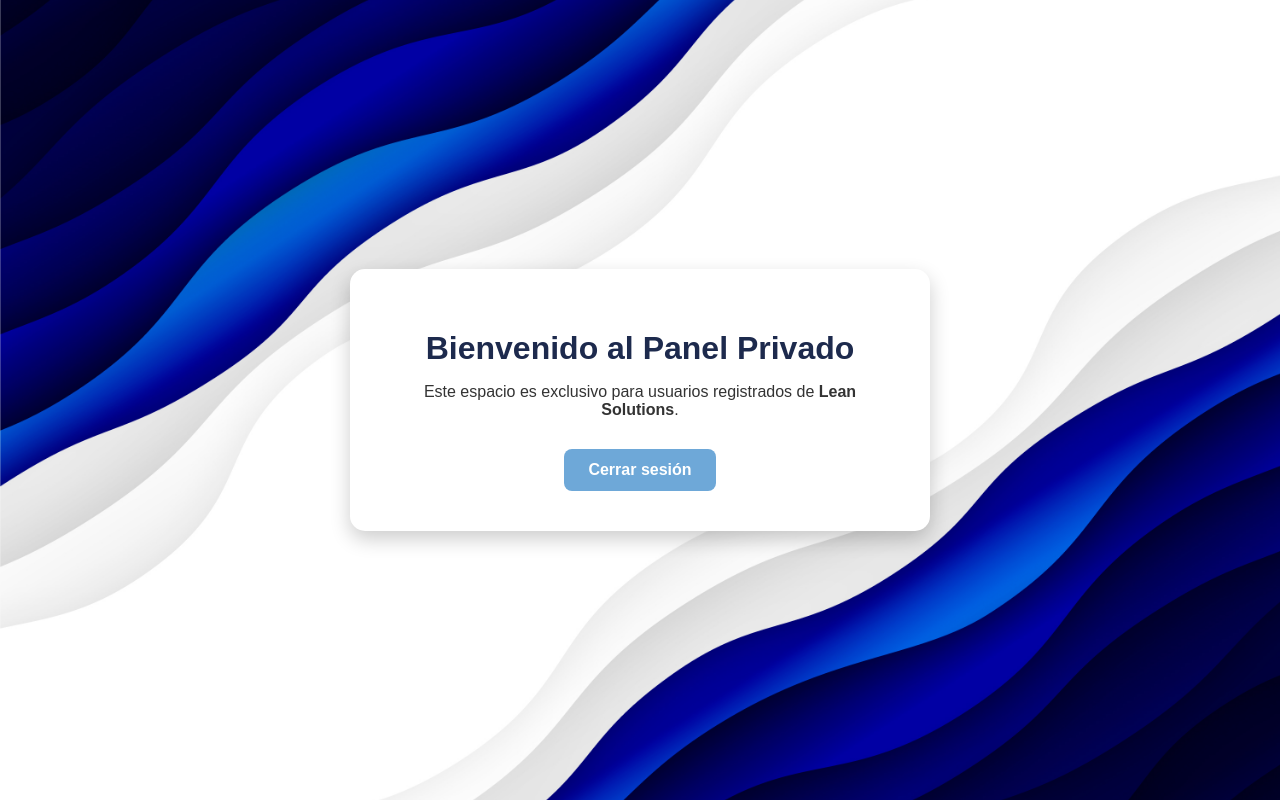
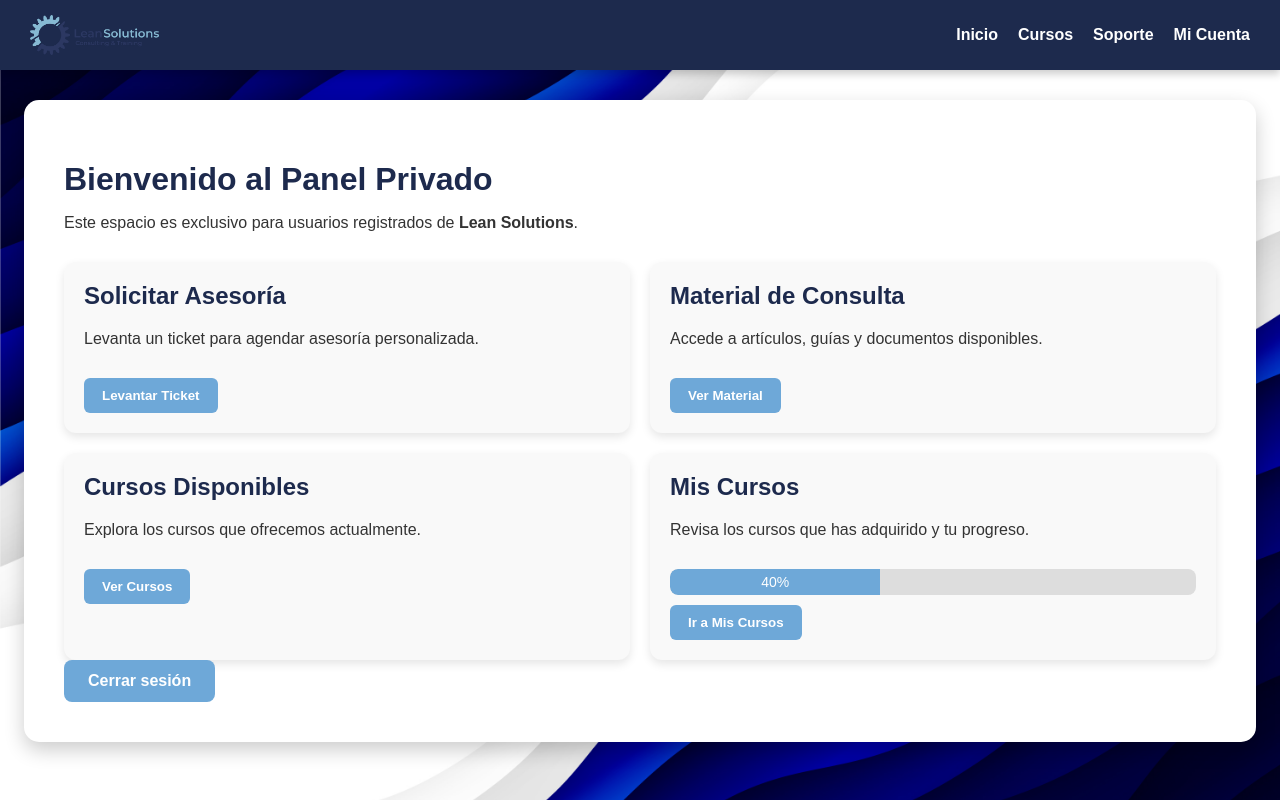
Before and after one commit to josemariatafoyalvarado/LeanSolutions, a plain HTML site: page panel.html in a window 1280 px wide. Drawn offline with Linux system fonts and the light colour scheme; no server answers.

Commit message:
panel.html

```diff
--- a/panel.html
+++ b/panel.html
@@ -13,24 +13,22 @@
     body {
       margin: 0;
       font-family: Arial, sans-serif;
-      background: url("textura-fondo.jpg") no-repeat center center fixed; /* CORREGIDO */
+      background: url("textura-fondo.jpg") no-repeat center center fixed;
       background-size: cover;
       color: var(--azul-oscuro);
-      display: flex;
-      justify-content: center;
-      align-items: center;
-      height: 100vh;
     }
+
 
     .panel-container {
       background: white;
       padding: 40px;
       border-radius: 15px;
       box-shadow: 0 8px 20px rgba(0,0,0,0.2);
-      text-align: center;
+      margin: 30px auto;
       width: 90%;
-      max-width: 500px;
+      max-width: 1200px;
     }
+
 
     .panel-container h1 { margin-bottom: 15px; }
     .panel-container p { margin-bottom: 30px; color: #333; }
@@ -47,12 +45,141 @@
       transition: background 0.3s ease;
     }
     .logout-btn:hover { background-color: #4b89b3; }
+      .dashboard-sections {
+  display: grid;
+  grid-template-columns: 1fr;
+  gap: 20px;
+  margin-top: 20px;
+}
+
+.section-card {
+  background: #f9f9f9;
+  padding: 20px;
+  border-radius: 12px;
+  box-shadow: 0 4px 10px rgba(0,0,0,0.1);
+  text-align: left;
+}
+
+.section-card h2 {
+  margin-top: 0;
+  color: var(--azul-oscuro);
+}
+
+.section-card button {
+  background-color: var(--azul-claro);
+  border: none;
+  padding: 10px 18px;
+  border-radius: 6px;
+  color: white;
+  font-weight: bold;
+  cursor: pointer;
+  transition: background 0.3s ease;
+}
+.section-card button:hover {
+  background-color: #4b89b3;
+}
+
+.progress {
+  background: #ddd;
+  border-radius: 8px;
+  overflow: hidden;
+  margin: 10px 0;
+}
+.progress-bar {
+  background: var(--azul-claro);
+  color: white;
+  text-align: center;
+  padding: 5px 0;
+  border-radius: 8px 0 0 8px;
+  font-size: 14px;
+}
+      @media (min-width: 768px) {
+  .dashboard-sections {
+    grid-template-columns: 1fr 1fr;
+  }
+}
+      .main-header {
+  background: var(--azul-oscuro);
+  color: white;
+  display: flex;
+  justify-content: space-between;
+  align-items: center;
+  padding: 15px 30px;
+  box-shadow: 0 4px 8px rgba(0,0,0,0.2);
+}
+
+.main-header .logo {
+  height: 40px;
+}
+
+.main-header nav ul {
+  list-style: none;
+  display: flex;
+  gap: 20px;
+  margin: 0;
+  padding: 0;
+}
+
+.main-header nav a {
+  color: white;
+  text-decoration: none;
+  font-weight: bold;
+}
+
+.main-header nav a:hover {
+  color: var(--azul-claro);
+}
+
+
   </style>
 </head>
 <body>
+    <header class="main-header">
+      <img src="logo.png" alt="Lean Solutions" class="logo">
+      <nav>
+        <ul>
+          <li><a href="#">Inicio</a></li>
+          <li><a href="#">Cursos</a></li>
+          <li><a href="#">Soporte</a></li>
+          <li><a href="#">Mi Cuenta</a></li>
+        </ul>
+      </nav>
+    </header>
   <div class="panel-container">
     <h1>Bienvenido al Panel Privado</h1>
     <p>Este espacio es exclusivo para usuarios registrados de <strong>Lean Solutions</strong>.</p>
+      <div class="dashboard-sections">
+  <!-- Tickets -->
+  <div class="section-card">
+    <h2>Solicitar Asesoría</h2>
+    <p>Levanta un ticket para agendar asesoría personalizada.</p>
+    <button>Levantar Ticket</button>
+  </div>
+
+  <!-- Material de consulta -->
+  <div class="section-card">
+    <h2>Material de Consulta</h2>
+    <p>Accede a artículos, guías y documentos disponibles.</p>
+    <button>Ver Material</button>
+  </div>
+
+  <!-- Cursos ofertados -->
+  <div class="section-card">
+    <h2>Cursos Disponibles</h2>
+    <p>Explora los cursos que ofrecemos actualmente.</p>
+    <button>Ver Cursos</button>
+  </div>
+
+  <!-- Mis cursos -->
+  <div class="section-card">
+    <h2>Mis Cursos</h2>
+    <p>Revisa los cursos que has adquirido y tu progreso.</p>
+    <div class="progress">
+      <div class="progress-bar" style="width: 40%;">40%</div>
+    </div>
+    <button>Ir a Mis Cursos</button>
+  </div>
+</div>
     <button class="logout-btn" onclick="logout()">Cerrar sesión</button>
   </div>
 
```
